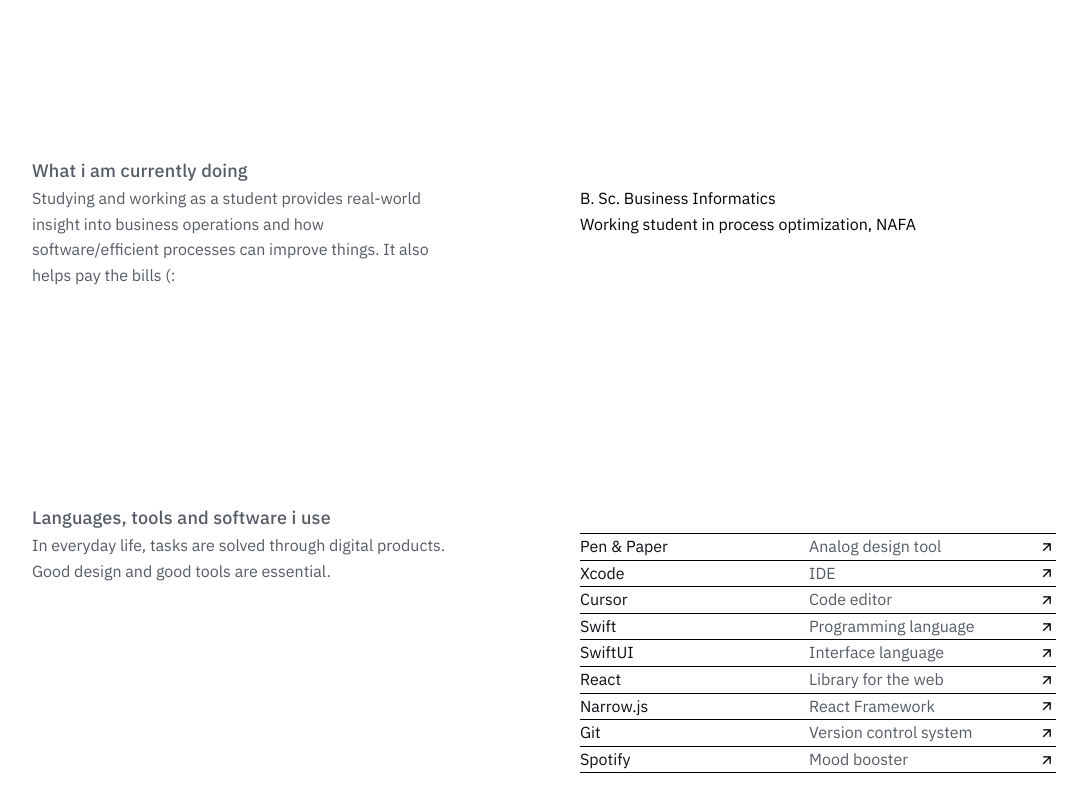
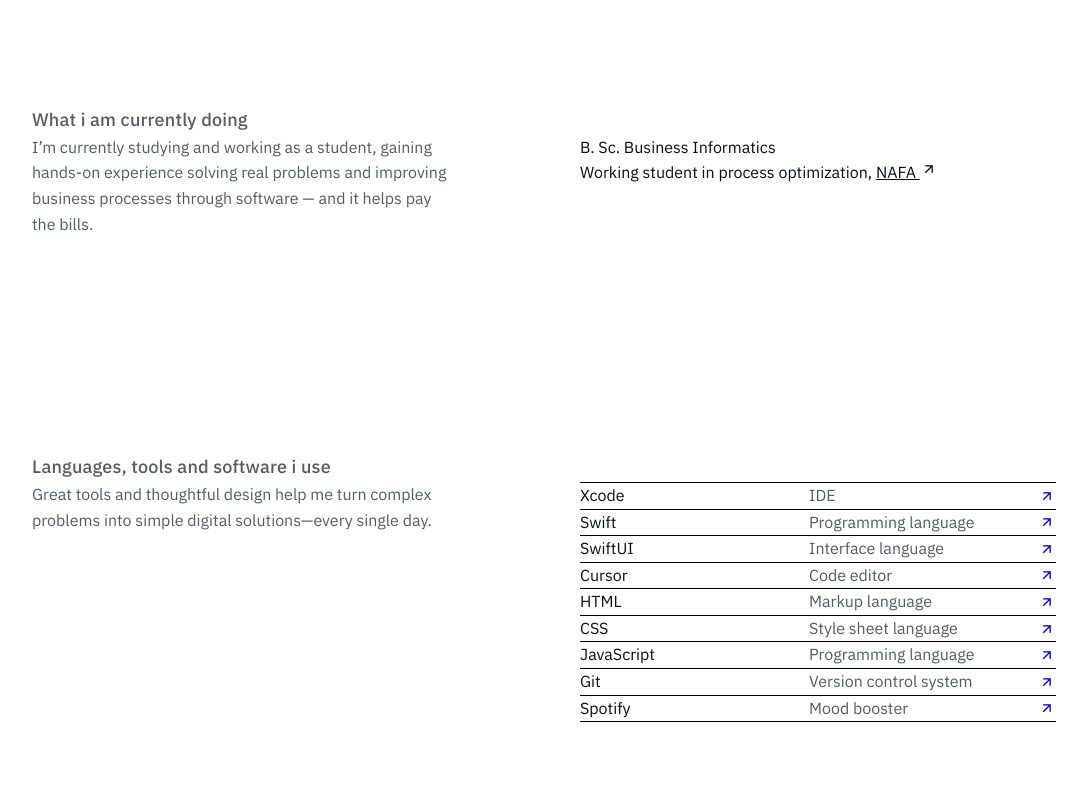
Before and after one commit to kaioto1/kaioto1.github.io, a plain HTML site: page index.html in a window 1280 px wide. Shown: the part 1040-1840 px from the top of the page, without its empty margins (96-1183 px from the left). Drawn offline with nearby package versions, Linux system fonts and the light colour scheme.

Commit message:
Add links to tools section, change section content

```diff
--- a/index.html
+++ b/index.html
@@ -4,7 +4,7 @@
     <meta charset="utf-8" />
     <meta name="viewport" content="width=device-width, initial-scale=1" />
     <meta name="description" content="Adrian F. – Portfolio. Software that's simple, modular, and human-focused — by design." />
-    <title>Adrian Fellberg – Portfolio</title>
+    <title>Adrian – Portfolio</title>
     <!-- Icons -->
     <link rel="stylesheet" href="https://fonts.googleapis.com/css2?family=Material+Symbols+Outlined:opsz,wght,FILL,GRAD@20..48,100..700,0..1,-50..200&icon_names=arrow_downward" />
     <!-- Fonts -->
@@ -17,7 +17,8 @@
   <body>
     <header class="site-header">
       <div class="container header-inner">
-          <span class="logo">kaioto1</span>
+        <span class="logo"><span>kaioto1</span></span>
+
         <!-- <nav class="nav">
           <a class="nav-link" href="#projects" title="To Projects">Projects</a>
           <a class="nav-link" href="#stack" title="To Tools & Stack">Stack</a>
@@ -50,10 +51,8 @@
           <div class="section-content">
             <p>
               I'm Adrian, a Business Informatics student 👨🏼‍💻 from Germany, passionate about app and web development.
-              <br>
-              Spending time with digital products inspired me to improve how people interact with technology. I’m on a journey to build simple, human-focused solutions that solve real problems — even my own.
-              <br>
-              Outside tech, I’m passionate about finance and investing, and I find balance through cycling 🚴🏼‍♂️, reading 📖, cooking 🧑🏼‍🍳, time with my cats 🐈‍⬛, and letting my thoughts wander 💭.
+              Spending time with digital products sparked my drive to improve how people interact with technology. I’m on a journey to build simple, human-focused solutions that solve real problems — even my own.
+              Beyond tech, I’m into finance and investing, and I find balance through cycling 🚴🏼‍♂️, reading 📖, and letting my thoughts wander 💭.
             </p>
           </div>
         </div>
@@ -65,14 +64,15 @@
         <div class="grid-2">
           <div class="section-lead">
             <p>
-              Studying and working as a student provides real-world insight into business operations
-              and how software/efficient processes can improve things. It also helps pay the bills (:
+              I’m currently studying and working as a student, gaining hands-on experience solving real problems and improving business processes through software — and it helps pay the bills.
             </p>
           </div>
           <div class="section-content">
             <ul>
               <li>B. Sc. Business Informatics</li>
-              <li>Working student in process optimization, NAFA</li>
+              <li>Working student in process optimization, <a href="https://www.nafa.de/" class="inline">NAFA <span class="material-symbols-outlined rotated">
+                arrow_downward
+                </span></a></li>
             </ul>
           </div>
         </div>
@@ -128,73 +128,91 @@
         <div class="grid-2">
           <div class="section-lead">
             <p>
-              In everyday life, tasks are solved through digital products. Good design and good tools are essential.
+              Great tools and thoughtful design help me turn complex problems into simple digital solutions—every single day.
             </p>
           </div>
           <div class="section-content">
             <ul class="tool-list">
-              <li class="tool-row">
-                <span class="tool">Pen & Paper</span>
-                <span class="tool-desc">Analog design tool</span>
-               <span class="material-symbols-outlined rotated">
-                  arrow_downward
-                  </span>
-              </li>
-              <li class="tool-row">
-                <span class="tool">Xcode</span>
+              <li>
+                <a href="https://developer.apple.com/xcode/" class="tool-row">
+                  <span class="tool">Xcode</span>
                 <span class="tool-desc">IDE</span>
                <span class="material-symbols-outlined rotated">
                   arrow_downward
                   </span>
+                </a>
               </li>
-              <li class="tool-row">
-                <span class="tool">Cursor</span>
-                <span class="tool-desc">Code editor</span>
-               <span class="material-symbols-outlined rotated">
-                  arrow_downward
-                  </span>
-              </li>
-              <li class="tool-row">
+              <li>
+               <a href="https://developer.apple.com/swift/" class="tool-row">
                 <span class="tool">Swift</span>
                 <span class="tool-desc">Programming language</span>
                <span class="material-symbols-outlined rotated">
                   arrow_downward
                   </span>
+               </a>
               </li>
-              <li class="tool-row">
+              <li>
+               <a href="https://developer.apple.com/swiftui/" class="tool-row">
                 <span class="tool">SwiftUI</span>
                 <span class="tool-desc">Interface language</span>
                <span class="material-symbols-outlined rotated">
                   arrow_downward
                   </span>
+               </a>
               </li>
-              <li class="tool-row">
-                <span class="tool">React</span>
-                <span class="tool-desc">Library for the web</span>
+              <li>
+                <a href="https://cursor.com/home" class="tool-row">
+                  <span class="tool">Cursor</span>
+                <span class="tool-desc">Code editor</span>
                <span class="material-symbols-outlined rotated">
                   arrow_downward
                   </span>
+                </a>
               </li>
-              <li class="tool-row">
-                <span class="tool">Narrow.js</span>
-                <span class="tool-desc">React Framework</span>
+              <li>
+                <a href="https://developer.mozilla.org/en-US/docs/Web/HTML" class="tool-row">
+                  <span class="tool">HTML</span>
+                <span class="tool-desc">Markup language</span>
                <span class="material-symbols-outlined rotated">
                   arrow_downward
                   </span>
+                </a>
               </li>
-              <li class="tool-row">
+              <li>
+                <a href="https://developer.mozilla.org/en-US/docs/Web/CSS" class="tool-row">
+                  <span class="tool">CSS</span>
+                <span class="tool-desc">Style sheet language</span>
+               <span class="material-symbols-outlined rotated">
+                  arrow_downward
+                  </span>
+                </a>
+              </li>
+              <li>
+                <a href="https://developer.mozilla.org/en-US/docs/Web/JavaScript" class="tool-row">
+                  <span class="tool">JavaScript</span>
+                <span class="tool-desc">Programming language</span>
+               <span class="material-symbols-outlined rotated">
+                  arrow_downward
+                  </span>
+                </a>
+              </li>
+              <li>
+               <a href="https://git-scm.com/" class="tool-row">
                 <span class="tool">Git</span>
                 <span class="tool-desc">Version control system</span>
                <span class="material-symbols-outlined rotated">
                   arrow_downward
                   </span>
+                </a>
               </li>
-              <li class="tool-row">
+              <li>
+               <a href="https://open.spotify.com/" class="tool-row">
                 <span class="tool">Spotify</span>
                 <span class="tool-desc">Mood booster</span>
                 <span class="material-symbols-outlined rotated">
                   arrow_downward
                   </span>
+               </a>
               </li>
             </ul>
           </div>
--- a/styles.css
+++ b/styles.css
@@ -81,7 +81,16 @@ ul {
 }
 
 li {
-  color: var(--light-line-900);
+  color: var(--light-text-900);
+}
+
+a {
+  text-decoration: none;
+}
+
+a.inline {
+  text-decoration: underline;
+  color: var(--light-text-900);
 }
 
 .material-symbols-outlined {
@@ -124,6 +133,39 @@ li {
   text-decoration: none;
   font-weight: 400;
   letter-spacing: 0.08em;
+  position: relative;
+  display: inline-block;
+  overflow: hidden;
+  cursor: pointer;
+  width: 100%;
+}
+
+.logo span {
+  display: inline-block;
+  transition: transform 0.4s ease, opacity 0.4s ease;
+}
+
+.logo::after {
+  content: "Adrian";
+  position: absolute;
+  left: 0;
+  top: 100%;
+  width: 100%;
+  text-align: left;
+  opacity: 0;
+  transform: translateY(0);
+  transition: transform 0.4s ease, opacity 0.4s ease;
+}
+
+.logo:hover span {
+  transform: translateY(-100%);
+  opacity: 0;
+}
+
+.logo:hover::after {
+  top: 0;
+  transform: translateY(0);
+  opacity: 1;
 }
 
 .nav {
@@ -232,7 +274,7 @@ li {
   align-items: center;
 }
 
-.tool-row:last-child {
+.tool-list:last-child {
   border-bottom: 1px solid var(--light-line-900);
   padding-bottom: 0px;
 }
```
